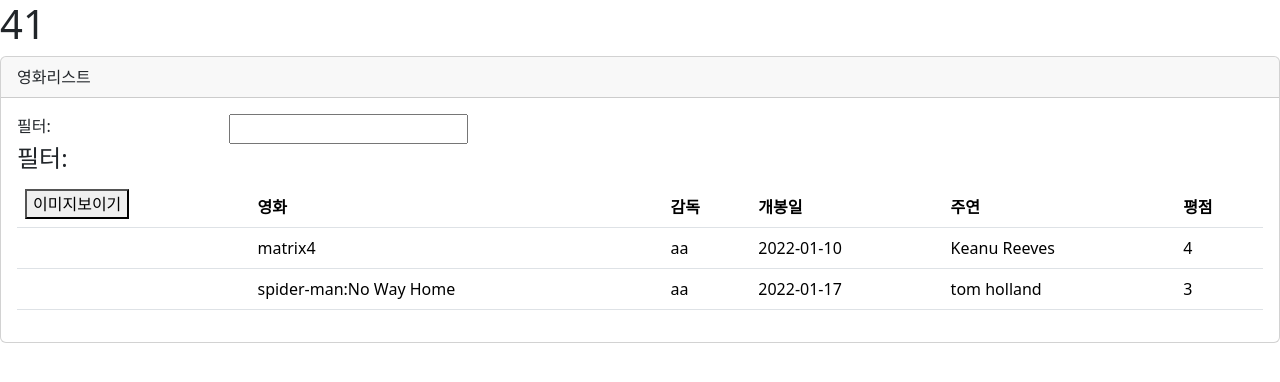
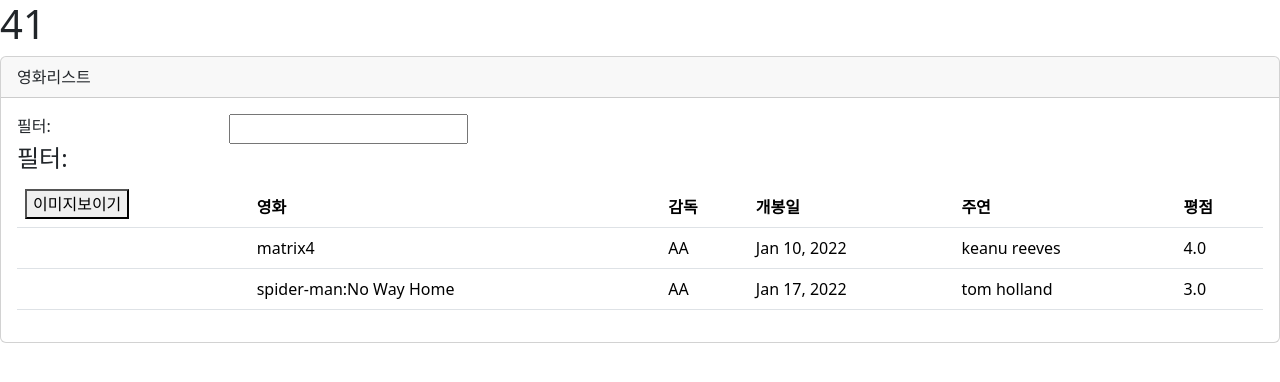
Before and after one commit to godnjs1582/angular-tutorial, an Angular app: page / in a window 1280 px wide. Shown: the top 382 px of the page. Built offline with nearby package versions, Linux system fonts and the light colour scheme.

Commit message:
FEAT:angular-pipe

```diff
--- a/src/app/movies/movie-list.component.html
+++ b/src/app/movies/movie-list.component.html
@@ -34,10 +34,10 @@
                 <img *ngIf="isImageDisplayed" [src]="movie.imageUrl" [title]="movie.name" [style.width.px]="imageWidth" [style.margin.px]="imageMargin">
               </td>
               <td>{{movie.name}}</td>
-              <td>{{movie.director}}</td>
-              <td>{{movie.releaseDate}}</td>
-              <td>{{movie.actor}}</td>
-              <td>{{movie.rate}}</td>
+              <td>{{movie.director|uppercase}}</td>
+              <td>{{movie.releaseDate|date:'MMM d, y'}}</td>
+              <td>{{movie.actor|lowercase}}</td>
+              <td>{{movie.rate|number:"1.1"}}</td>
             </tr>
           </tbody>
         </table>
```
